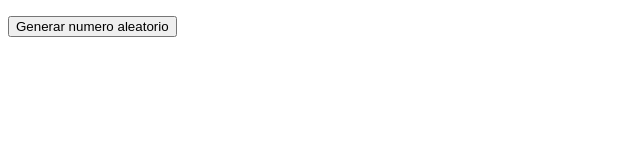
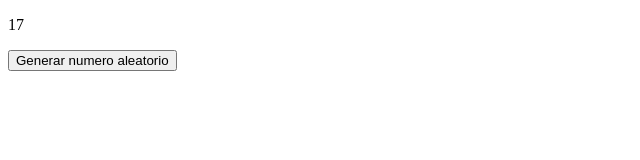
Before and after one commit to Silvia014/Proyectos-varios, a plain HTML site: page ConexiónJSaHTML.html in a window 1280 px wide. Both pictures are taken after a click on the button "Generar numero aleatorio". Shown: the whole page, without its empty margins (0-640 px from the left). Drawn offline with Linux system fonts and the light colour scheme.

Commit message:
cambios js

```diff
--- a/ConexiónJSaHTML.html
+++ b/ConexiónJSaHTML.html
@@ -8,6 +8,6 @@
 <body>
     <p id="demo"></p>
     <button id="botonNumero">Generar numero aleatorio</button>
-    <script type="module" src="ClaseJS.js"></script>
+    <script type="module" src="clasejs.js"></script>
 </body>
 </html>
--- a/clasejs.js
+++ b/clasejs.js
@@ -117,6 +117,24 @@
 // let find = arrayNumeros.find((n)=> n % 2 === 0) //Busca el primer numero par
 // console.log(find)
 
-function generarNumero(){
-    let numeroRandom= Math.floor(Math.random() * 100) + 1;
+function generarNumero() {
+    const numeroRandom = Math.floor(Math.random() * 100) + 1;
+    console.log("Numero generado:", numeroRandom);
+    return numeroRandom;
 }
+
+if (typeof document !== "undefined") {
+    const botonNumero = document.getElementById("botonNumero");
+    const parrafo = document.getElementById("numero") || document.getElementById("demo");
+
+    if (botonNumero) {
+        botonNumero.addEventListener("click", function () {
+            const numero = generarNumero();
+            if (parrafo) {
+                parrafo.textContent = numero;
+            }
+        });
+    }
+} else {
+    generarNumero();
+}
```
